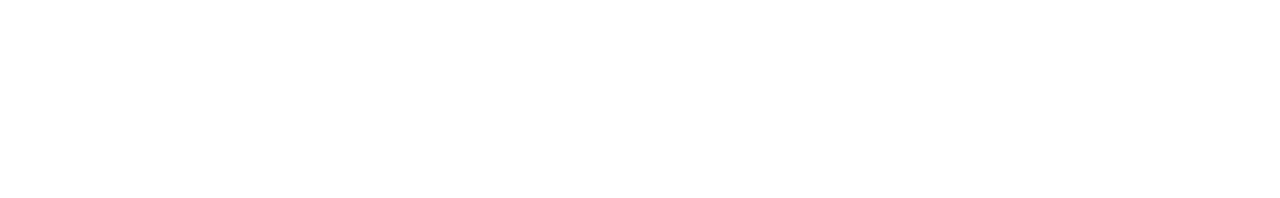
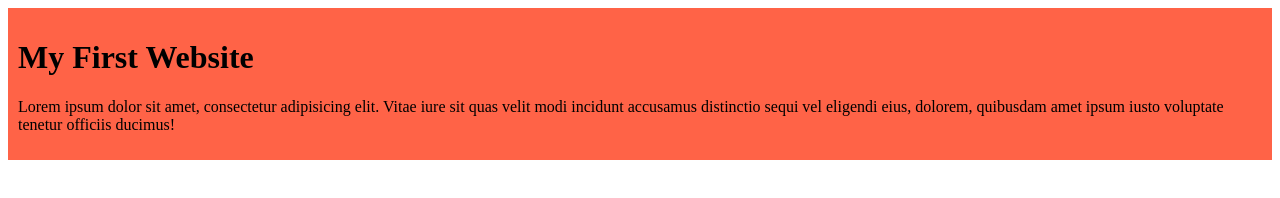
Before and after one commit to amannonto/my-simple-website, a plain HTML site: page index.html in a window 1280 px wide. Drawn offline with Linux system fonts and the light colour scheme.

Commit message:
added the first blog

```diff
--- /dev/null
+++ b/css/style.css.css
@@ -0,0 +1,4 @@
+div{
+    background-color: tomato;
+    padding: 10px;
+}
--- a/index.html
+++ b/index.html
@@ -3,9 +3,15 @@
 <head>
     <meta charset="UTF-8">
     <meta name="viewport" content="width=device-width, initial-scale=1.0">
+    <link rel="stylesheet" href="css/style.css.css">
     <title>My Simple Website</title>
+
 </head>
 <body>
+    <div>
+        <h1>My First Website</h1>
+    <P>Lorem ipsum dolor sit amet, consectetur adipisicing elit. Vitae iure sit quas velit modi incidunt accusamus distinctio sequi vel eligendi eius, dolorem, quibusdam amet ipsum iusto voluptate tenetur officiis ducimus!</P>
+    </div>
 
 </body>
 </html>
--- /dev/null
+++ b/styles/blog.css
@@ -0,0 +1,3 @@
+div{
+    background-color: tomato;
+}
```
